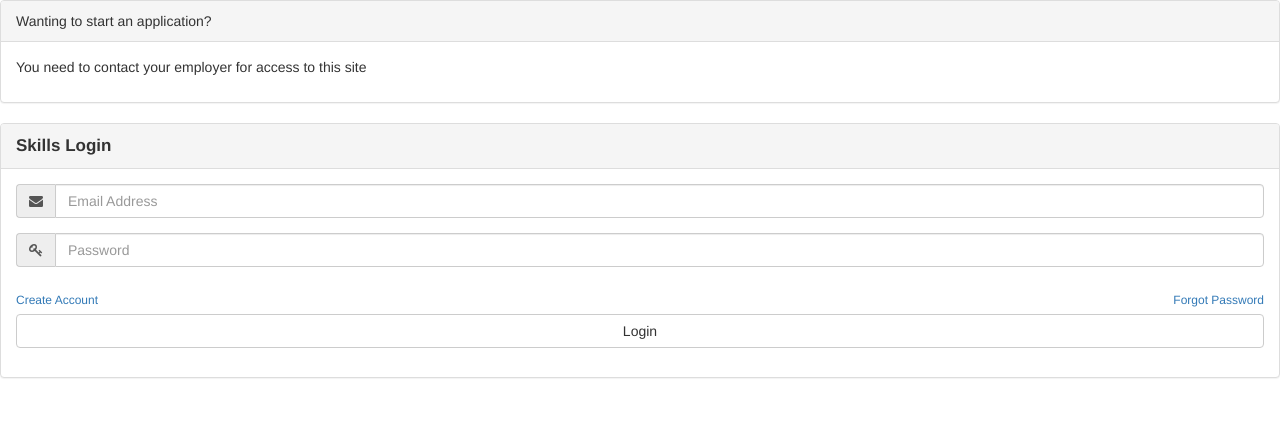
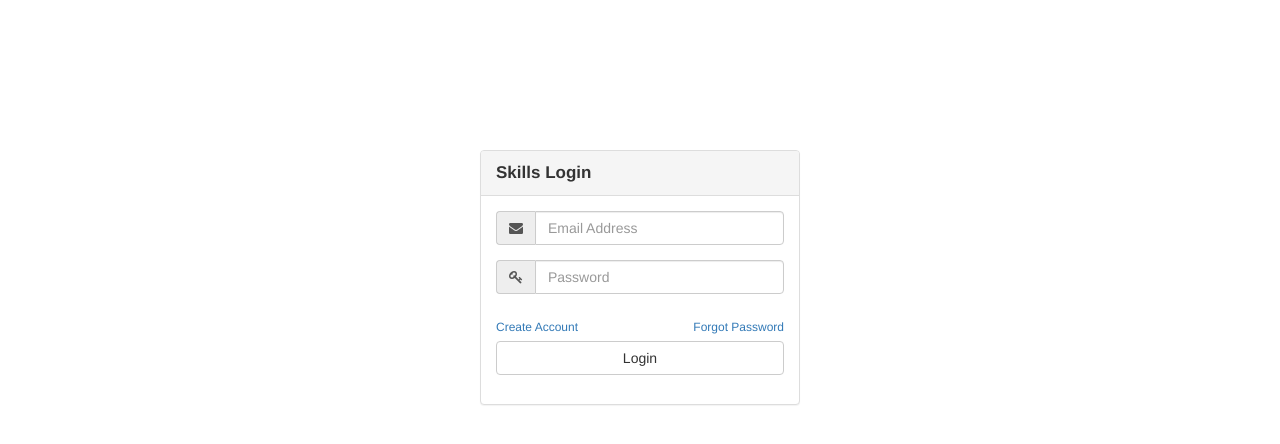
Before and after one commit to Evii0/Project-1, a CodeIgniter app: page /database/ in a window 1280 px wide. Shown: the part 56-500 px from the top of the page. Run offline with CodeIgniter, Linux system fonts and the light colour scheme.

Commit message:
Login gui finished

```diff
--- a/application/views/Login/Login.css
+++ b/application/views/Login/Login.css
@@ -8,10 +8,16 @@
     width: 135px;
 }
 
+#outer{
+    margin: auto;
+    width: 25%;
+    padding-top: 150px;
+}
+
 #loginContainer{
-    width: 270px;
+    width: 25%;
+    display: inline;
     margin: auto;
-    display: inline;
 }
 
 #loginButton{
@@ -21,6 +27,7 @@
 
 .link{
     font-size:12px;
+    cursor: pointer;
 }
 
 #forgot{
@@ -32,8 +39,7 @@
 }
 
 #createContainer{
-    width: 400px;
-    margin: auto;
+    width: 30%;
     display: none;
 }
 
--- a/application/views/Login/Login.js
+++ b/application/views/Login/Login.js
@@ -1,5 +1,5 @@
 function createAccount(){
-
+    validateEmail(document.getElementById('email').value);
 }
 
 function login(){
@@ -7,6 +7,16 @@ function login(){
 }
 
 function showCreate(){
+    console.log("called");
     document.getElementById('loginContainer').style.display = "none";
     document.getElementById('createContainer').style.display = "inline";
 }
+
+/*
+Validates the given email string using a regex pattern
+Returns bool
+*/
+function validateEmail(email){
+    var pattern = /^\w+([\.-]?\w+)*@\w+([\.-]?\w+)*(\.\w{2,3})+$/;
+    return pattern.test(email);
+}
--- a/application/views/Login/Login.php
+++ b/application/views/Login/Login.php
@@ -38,48 +38,7 @@
         <div id="container">
             <div class="row">
                 <div class="col-lg-12">
-                    <?php if(!isset($_SESSION['code'])) { ?>
-                    <div class="panel panel-default">
-                    <div class="panel-heading">
-                    Wanting to start an application?
-                    </div>
-                    <div class="panel-body">
-                    <p>You need to contact your employer for access to this site</p>
-                    </div>
-                    </div>
-
-                    <?php } else { ?>
-
-                    <div class="panel panel-default">
-                        <div class="panel-heading">
-                        Would you like to start a new application?
-                        </div>
-                        <div id="loginContainer">
-                            <div class="panel-body">
-                                <form action="" method="POST">
-                                    <div class="form-group input-group<?php if(isset($emailError)) {print " has-error";} ?>">
-                                        <span class="input-group-addon"><i class="fa fa-envelope"></i></span>
-                                        <input type="text" name="email2" placeholder="Email Address" class="form-control" value="<?php if(isset($_POST['email2'])) {print $_POST['email2'];} ?>" />
-                                    </div>
-                                    <?php if(isset($emailError)) {print '<div class="alert alert-danger">'.$emailError.'</div>'; } ?>
-                                    <div class="form-group input-group<?php if(isset($passwordError)) {print " has-error";} ?>">
-                                        <span class="input-group-addon"><i class="fa fa-key"></i></span>
-                                        <input type="password" name="pass1" placeholder="Create Password" class="form-control">
-                                    </div>
-                                    <div class="form-group input-group<?php if(isset($passwordError)) {print " has-error";} ?>">
-                                        <span class="input-group-addon"><i class="fa fa-key"></i></span>
-                                        <input type="password" name="pass2" placeholder="Confirm Password" class="form-control">
-                                    </div>
-                                    <?php if(isset($passwordError)) {print '<div class="alert alert-danger">'.$passwordError.'</div>'; } ?>
-                                    <input type="hidden" name="formControl" value="signup" />
-                                    <button class="btn btn-default" type="submit">Create Account</button>
-                                </form>
-                            </div>
-                        </div>
-                    </div>
-
-                    <?php } ?>
-
+                     <div id="outer">
                         <div id="createContainer">
                             <div class="panel panel-default">
                                 <div class="panel-heading">
```
Also changed, not shown: other parts of application/views/Login/Login.php (+11 -14 lines). Lines whose indentation alone changed are shown as unchanged.
